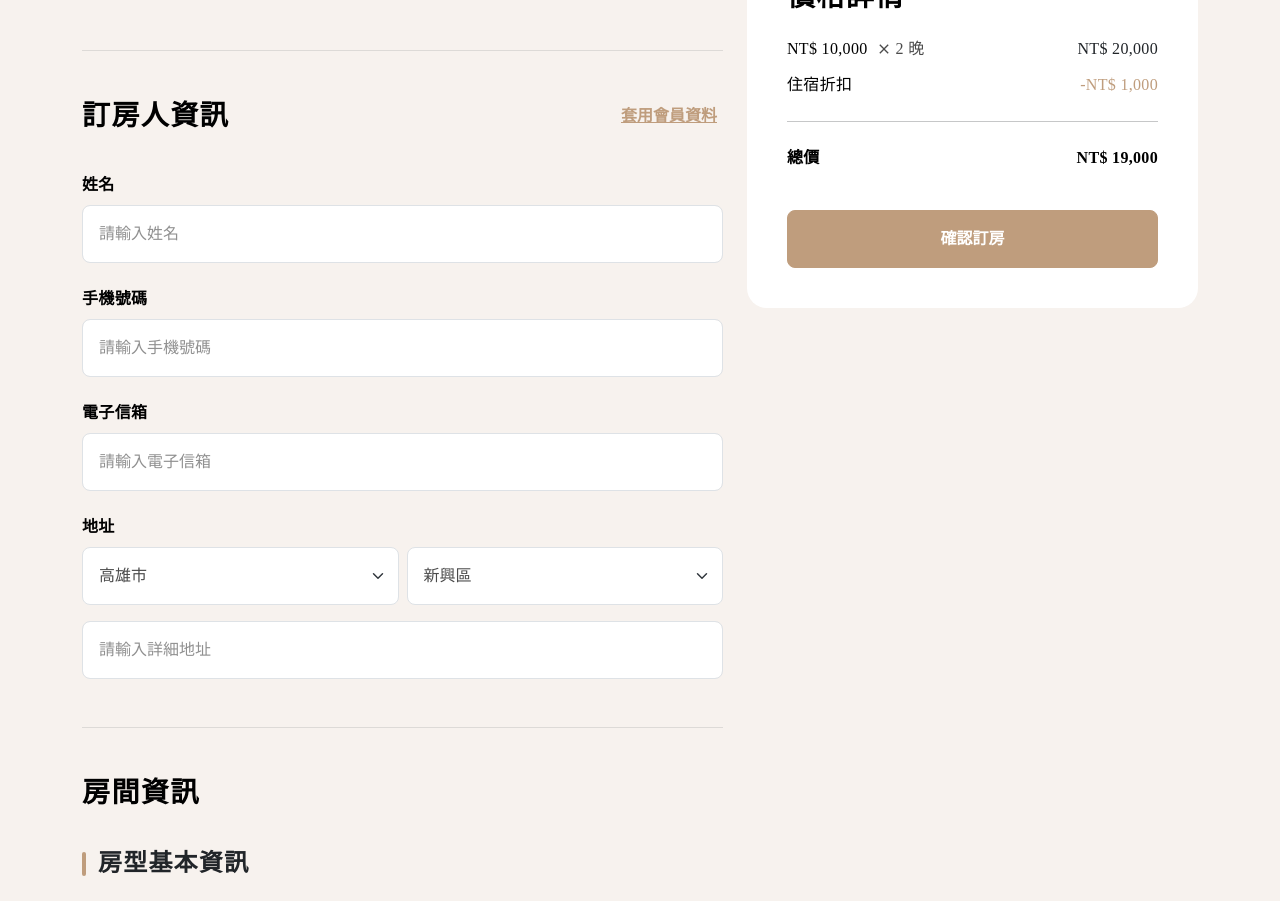
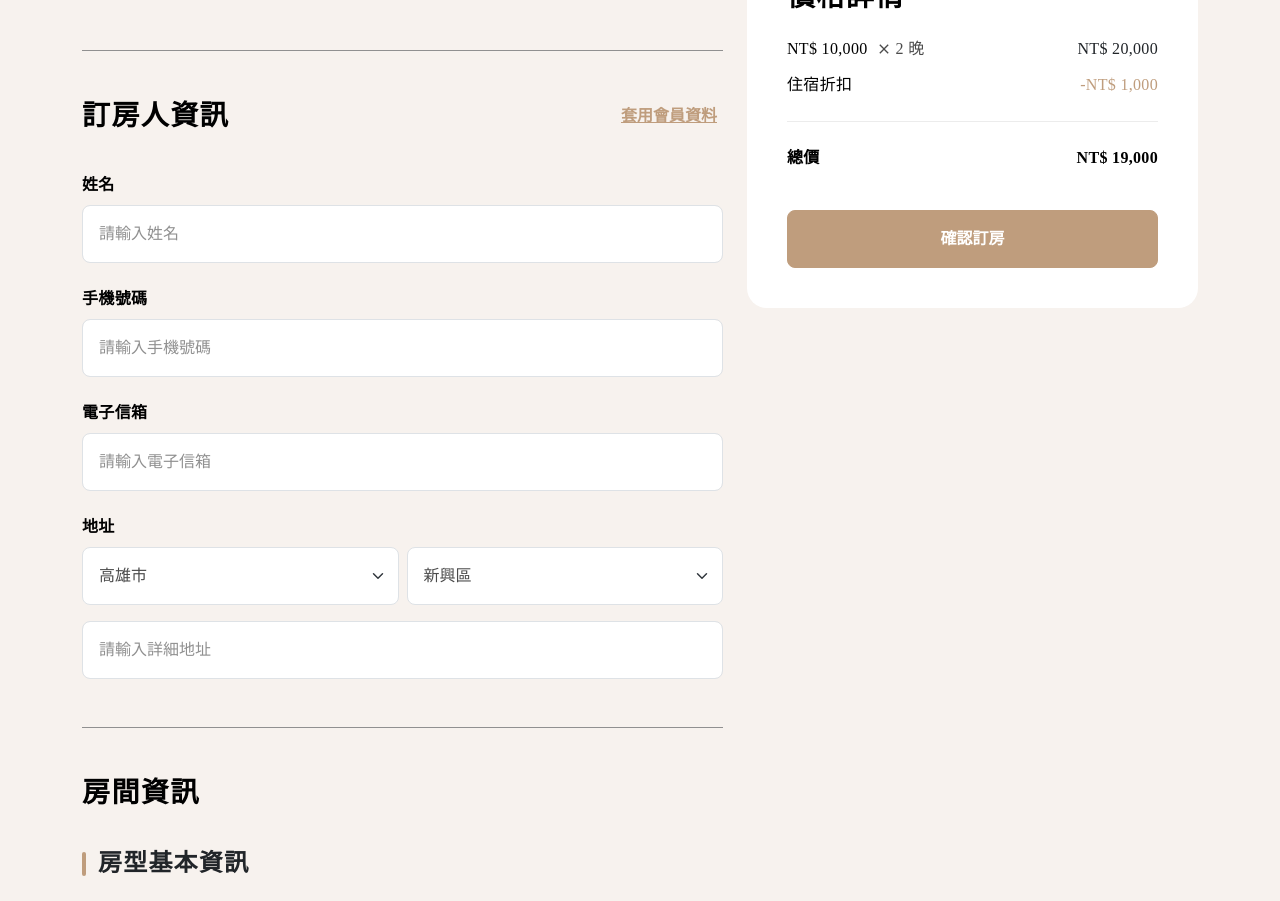
Before and after one commit to hexschool/course-nuxt-layout, a Vue app: page /rooms/a/booking in a window 1280 px wide. Shown: the part 640-1541 px from the top of the page. Built offline with nearby package versions, Linux system fonts and the light colour scheme; what v-calendar would draw is missing.

Commit message:
fix: 🐛 adjust form position and hr opacity on booking page

```diff
--- a/src/views/BookingView.vue
+++ b/src/views/BookingView.vue
@@ -90,7 +90,7 @@ const goBack = () => {
               </div>
             </section>
 
-            <hr class="my-10 my-md-12 text-neutral-60">
+            <hr class="my-10 my-md-12 opacity-100 text-neutral-60">
 
             <section>
               <div class="d-flex justify-content-between align-items-center mb-10">
@@ -194,7 +194,7 @@ const goBack = () => {
               </div>
             </section>
 
-            <hr class="my-10 my-md-12 text-neutral-60">
+            <hr class="my-10 my-md-12 opacity-100 text-neutral-60">
 
             <section>
               <h2 class="mb-8 mb-md-10 text-neutral-100 fs-6 fs-md-4 fw-bold">
@@ -490,7 +490,7 @@ const goBack = () => {
 
           <div class="col-12 col-md-5">
             <div
-              class="confirm-form rounded-3xl d-flex flex-column gap-10 p-6 p-md-10 mx-auto ms-md-auto bg-neutral-0"
+              class="confirm-form rounded-3xl d-flex flex-column gap-10 p-6 p-md-10 mx-auto ms-md-auto me-md-0 bg-neutral-0"
             >
               <img
                 class="img-fluid rounded-3"
@@ -523,7 +523,7 @@ const goBack = () => {
                     -NT$ 1,000
                   </span>
                 </div>
-                <hr class="my-6 bg-neutral-40">
+                <hr class="my-6 opacity-100 text-neutral-40">
                 <div class="d-flex justify-content-between align-items-center text-neutral-100 fw-bold">
                   <p class="d-flex align-items-center mb-0">
                     總價
```
